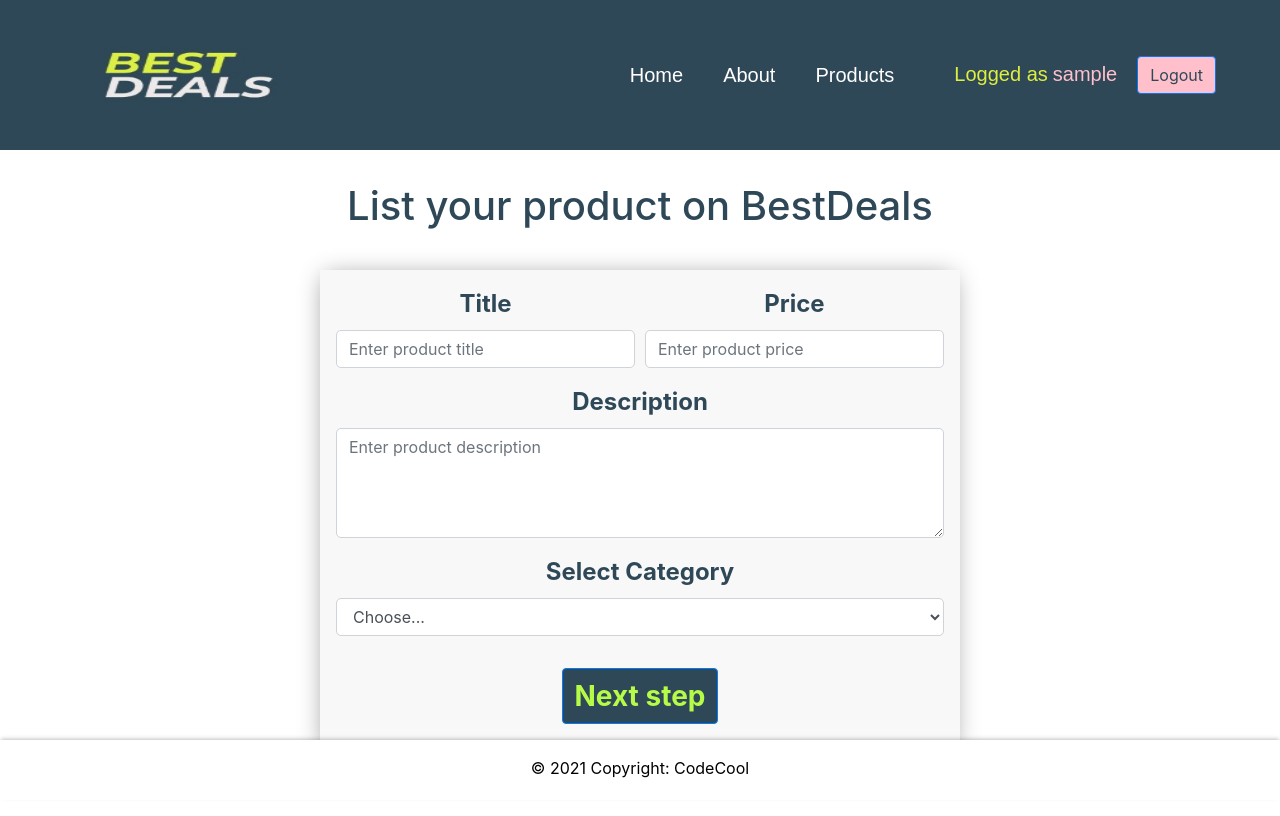
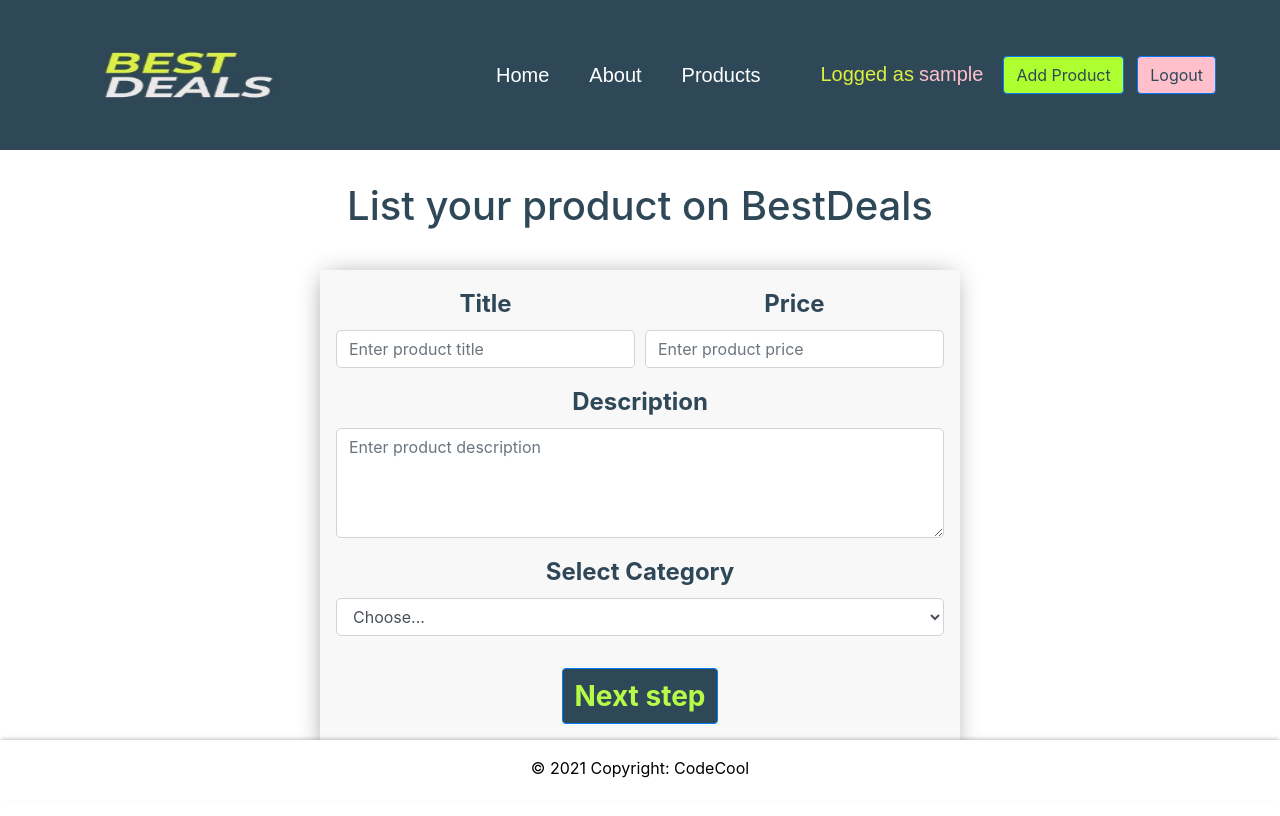
Before and after one commit to danielajoian/spring-shop-frontend, a React (Create React App) app: page /add-product in a window 1280 px wide. Shown: the top 816 px of the page. Built offline with nearby package versions, Linux system fonts and the light colour scheme; no server answers; sample sign-in values are in the browser's storage.

Commit message:
Change FormSuccess image

```diff
--- a/src/components/add-product-form/FromSuccess.js
+++ b/src/components/add-product-form/FromSuccess.js
@@ -3,15 +3,20 @@ import React from "react";
 export default function FromSuccess() {
   return (
     <div>
-      <img style={{ maxWidth: "200px" }} src="/success.png" alt="success"></img>
       <h1
         style={{
           fontSize: "4rem",
           fontWeight: "lighter",
+            padding: "1rem"
         }}
       >
         Your product has been listed!
       </h1>
+        <img
+            // style={{maxWidth: "200px"}}
+            // src="/success.png"
+            src="/great.gif"
+            alt="success"/>
     </div>
   );
 }
--- a/src/components/layout/Header.js
+++ b/src/components/layout/Header.js
@@ -75,6 +75,18 @@ export default function Header() {
         </Link>
       </h5>
       <Button
+          style={{ backgroundColor: "greenyellow", color: "#2F4858" }}
+          onClick={() => {
+
+            window.location.href = "/add-product"
+            // window.localStorage.clear();
+            // window.location.reload();
+          }}
+      >
+        Add Product
+      </Button>
+      &nbsp;&nbsp;&nbsp;
+      <Button
         style={{ backgroundColor: "pink", color: "#2F4858" }}
         onClick={() => {
           window.localStorage.clear();
```
Also changed, not shown: 1 other file (tests, documents, lock files or other folders).
